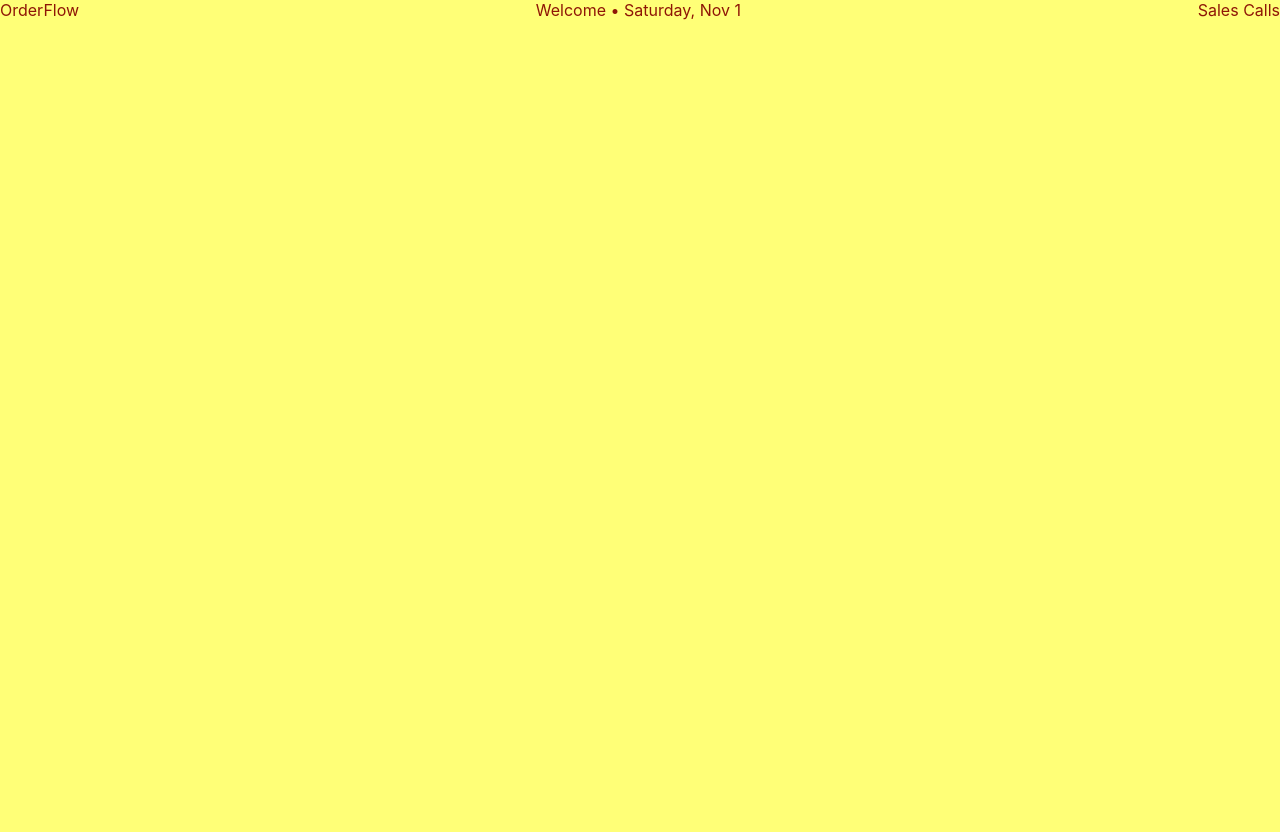
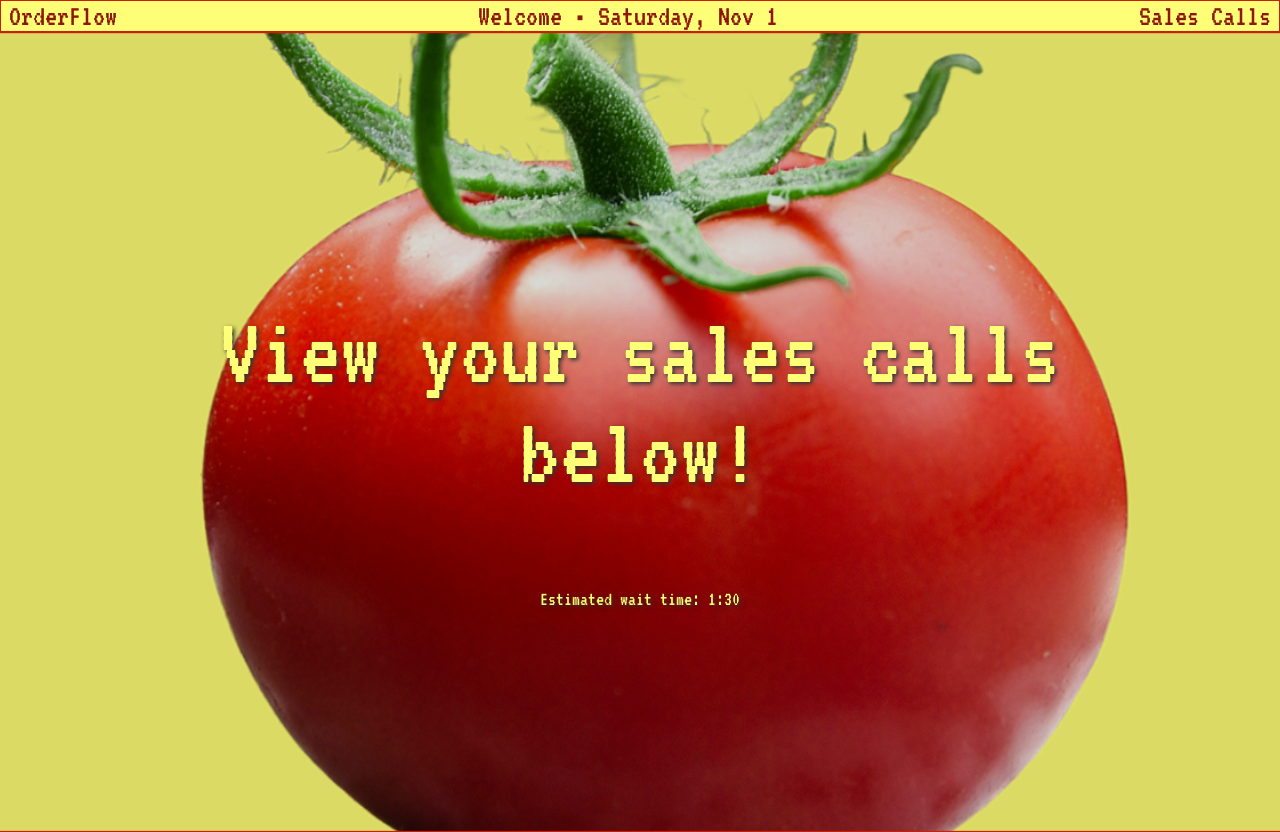
Before and after one commit to billnhatnguyen/orderFlow, a React (Vite) app: page / in a window 1280 px wide. Before the commit the page ends 800 px from the top, so only its background shows below. Built offline with nearby package versions, Linux system fonts and the light colour scheme.

Commit message:
Added the header component, fonts and styling

```diff
--- a/index.html
+++ b/index.html
@@ -2,6 +2,9 @@
 <html lang="en">
   <head>
     <meta charset="UTF-8" />
+    <link rel="preconnect" href="https://fonts.googleapis.com">
+    <link rel="preconnect" href="https://fonts.gstatic.com" crossorigin>
+    <link href="https://fonts.googleapis.com/css2?family=Inter:ital,opsz,wght@0,14..32,100..900;1,14..32,100..900&family=VT323&display=swap" rel="stylesheet">
     <link rel="stylesheet" href="src/index.css" />
     <meta name="viewport" content="width=device-width, initial-scale=1.0" />
     <title>orderflow</title>
--- a/src/App.jsx
+++ b/src/App.jsx
@@ -1,8 +1,12 @@
 import Navbar from "./components/Navbar.jsx"
+import Header from "./components/Header.jsx"
 import './index.css'
 
 export default function App() {
   return (
-    <Navbar/>
+    <>
+      <Navbar/>
+      <Header/>
+    </>
   )
 }
--- /dev/null
+++ b/src/components/Header.jsx
@@ -0,0 +1,9 @@
+
+export default function Header() {
+    return (
+        <header className="header">
+            <h1 className="view-calls-message">View your sales calls <br/>below!</h1>
+            <p className="estimated-wait-time">Estimated wait time: 1:30</p>
+        </header>
+    )
+}
--- /dev/null
+++ b/src/components/SalesQueue.jsx
@@ -0,0 +1,5 @@
+export default function SalesQueue() {
+    return (
+        <p>Temp</p>
+    )
+}
--- a/src/index.css
+++ b/src/index.css
@@ -1,5 +1,6 @@
 * {
   box-sizing: border-box;
+  font-family: "VT323", monospace;
 }
 
 body {
@@ -13,4 +14,42 @@
   display: flex;
   justify-content: space-between;
   align-items: center;
+  font-size: 30px;
+  border: 1px solid #CA1E08;
 }
+
+.navbar-left {
+  margin-left: 8px;
+}
+
+.navbar-right {
+  margin-right: 8px;
+}
+
+
+.header {
+  display: flex;
+  justify-content: center;
+  align-items: center;
+  color: #FFFF77;
+  flex-direction: column;
+  background-image: url("images/Hero.png");
+  background-size: cover;
+  background-position: center;
+  background-repeat: no-repeat;
+  width: 100%;
+  height: 100vh;
+  margin: 0;
+  padding: 0;
+  text-shadow: 2px 2px 4px #333333;
+  text-align: center;
+}
+
+.view-calls-message {
+  font-weight: 100;
+  font-size: 100px;
+}
+
+.estimated-wait-time {
+  font-size: 20px;
+}
```
Also changed, not shown: src/images/Hero.png (added).
